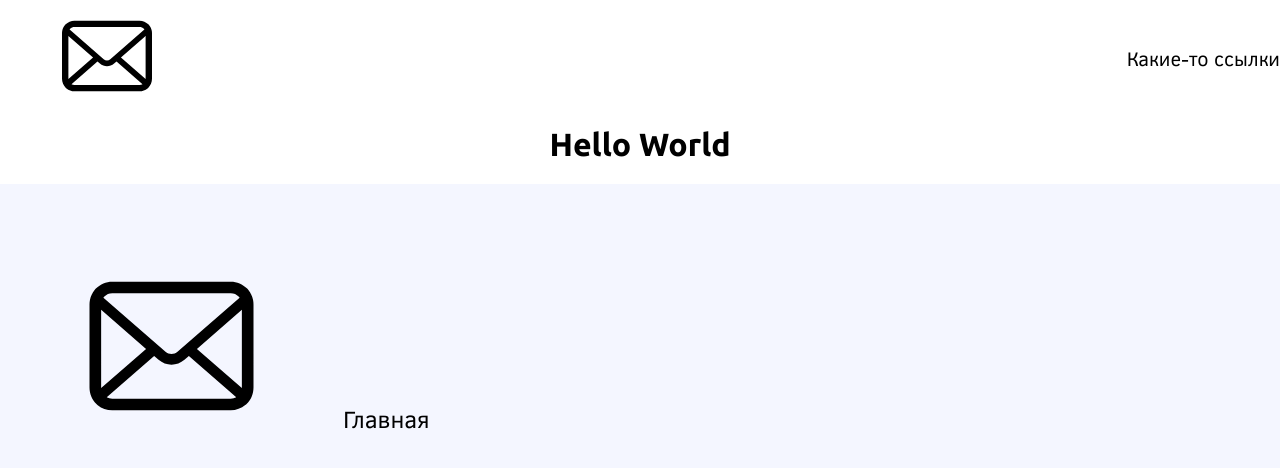
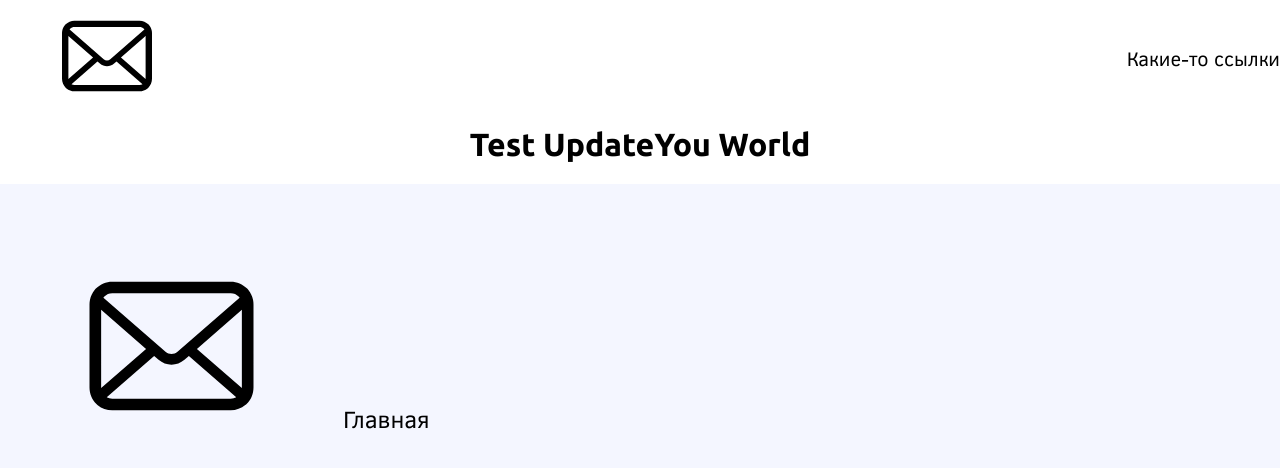
Before and after one commit to aekolesovv/update-frontend, a Next.js app: page / in a window 1280 px wide. Shown: the top 468 px of the page. Built offline with nearby package versions, Linux system fonts and the light colour scheme.

Commit message:
test commit

```diff
--- a/src/pages/index.tsx
+++ b/src/pages/index.tsx
@@ -15,7 +15,7 @@ const MainPage = () => {
 
             <div className={styles.main}>
                 <div className={styles.container}>
-                    <h1>Hello World</h1>
+                    <h1>Test UpdateYou World</h1>
                 </div>
             </div>
         </>
```
